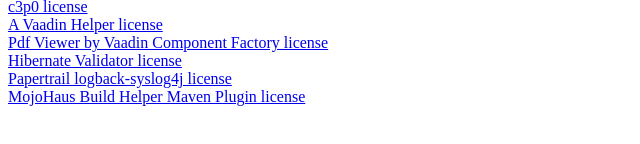
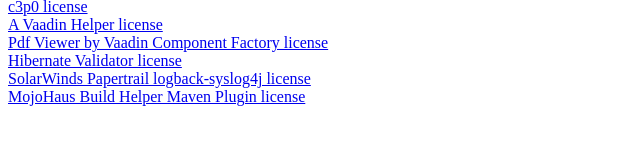
Before and after one commit to matrix-risk/matrix-risk.github.io, a plain HTML site: page license.html in a window 1280 px wide. Shown: the part 194-338 px from the top of the page, without its empty margins (0-640 px from the left). Drawn offline with Linux system fonts and the light colour scheme.

Commit message:
XION_APP-300: Minor update to Papertrail attribution.

```diff
--- a/license.html
+++ b/license.html
@@ -52,7 +52,7 @@
 
     <br>
 
-    <a href="https://raw.githubusercontent.com/papertrail/logback-syslog4j/master/LICENSE">Papertrail logback-syslog4j license</li>
+    <a href="https://raw.githubusercontent.com/papertrail/logback-syslog4j/master/LICENSE">SolarWinds Papertrail logback-syslog4j license</li>
 
     <br>
 
```
